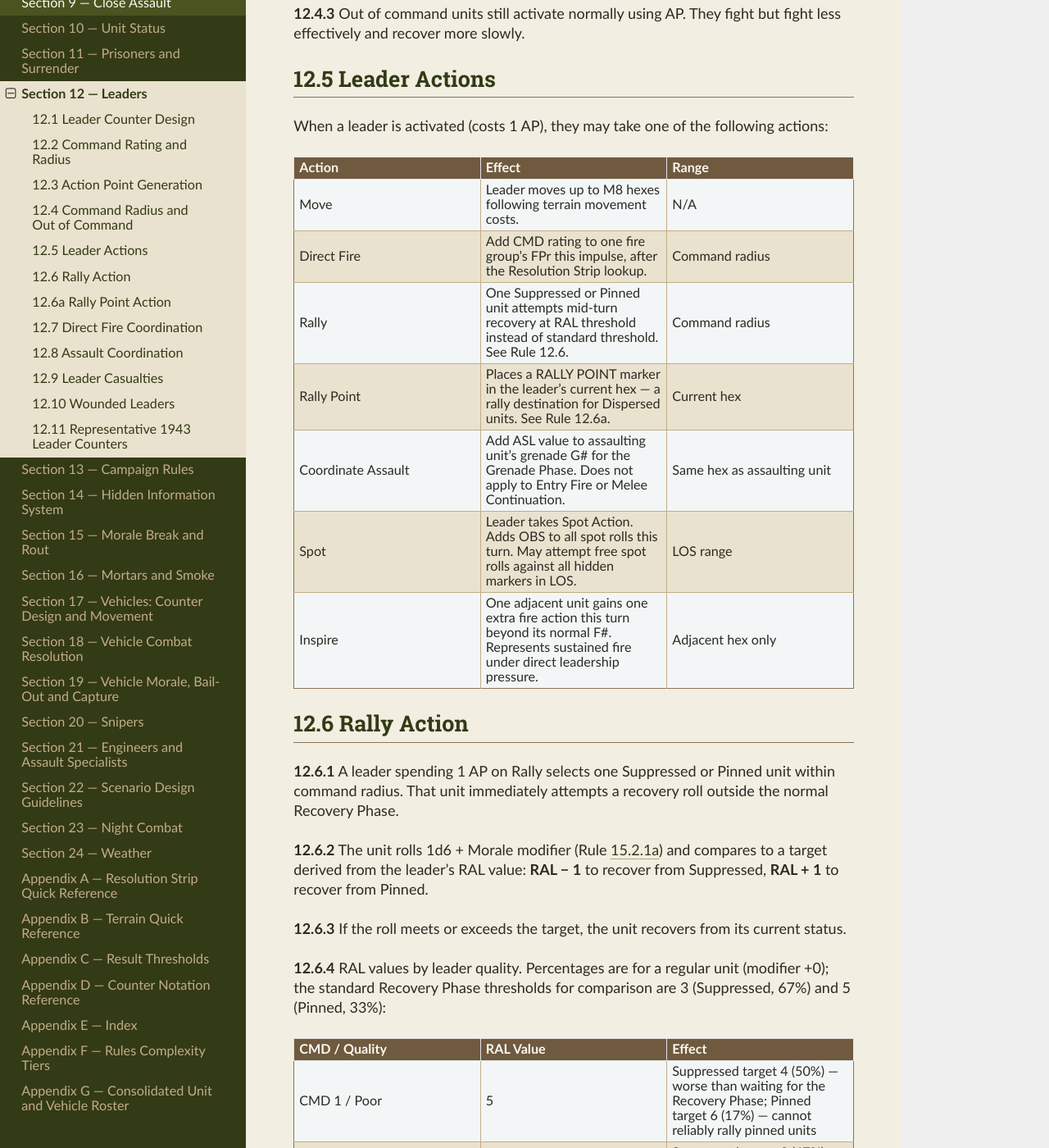
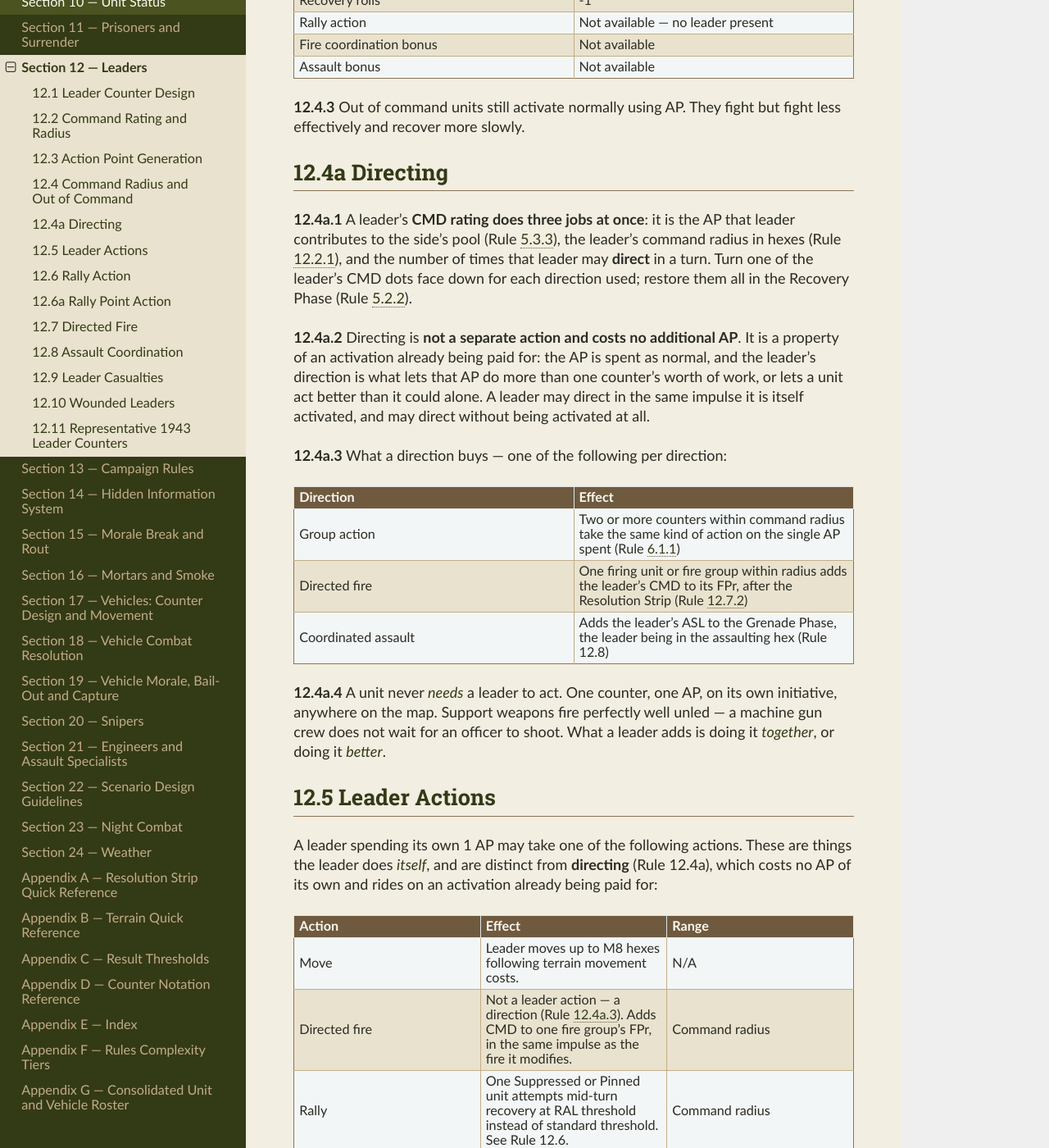
Before and after one commit to spugnoid/wdr-wargame, a Sphinx documentation site: the page built from docs/source/section_12__leaders.rst, in a window 1280 px wide and 1400 px high, scrolled down 2534 px. Shown: the whole window at 82% size. Built offline with Sphinx 7.4.7 and the Read the Docs theme 3.1.0, drawn with Linux system fonts in a browser that asks for light colours; some of the changed text lies outside the part shown.

Commit message:
Make leaders the conduit of the action economy (12.4a)
The designer's intent: leaders are the spine of this game. They set how
much a side can do, how many counters can act together, and how far that
reach extends -- and they should matter realistically rather than as a
gate bolted onto ordinary fire.

CMD now does three jobs at once (12.2.1, 12.4a.1): the AP that leader
contributes, the command radius in hexes, and the number of times it may
direct in a turn. One printed number, tracked on the counter's own dots,
and killing the officer takes all three away at once -- which is what
made junior leaders the thing snipers were told to shoot first.

6.1.1 no longer lets a bare stack act on one AP. One AP activates one
counter; two or more on that same AP require a leader directing them,
all within its radius, all taking the same kind of action. Three squads
sharing a hex are still three squads -- without an officer they cost
three Action Points to move.

New 12.4a Directing. A direction is not an action and costs no AP of its
own: it rides on an activation already being paid for, and buys either a
group action, directed fire (+CMD to FPr), or a coordinated assault
(+ASL). This also fixes the impossible timing three playtests reported --
12.7.1 charged 1 AP for the leader and 1 for the unit while 5.5.1 permits
one action per impulse, so the bonus could never reach the shot it
modified. Folding direction into that activation resolves it.

12.4a.4 keeps the leader a multiplier, not a gate: a unit never needs one
to act, and support weapons fire perfectly well unled. What a leader adds
is doing it together, or doing it better. Gating ordinary fire behind an
officer would be gamey; making concentration and coordination the things
that need one is not.

"Direct Fire" renamed "Directed fire" throughout -- it is a leader
conferring a bonus, not vehicle gun fire, and the old name collided with
the ordinary meaning of direct fire.

sphinx -W clean.

Co-Authored-By: Claude Opus 5 <noreply@anthropic.com>
Claude-Session: https://claude.ai/code/session_015yXELFrfaqQ4wwWFdrsDSf

```diff
--- a/docs/source/section_12__leaders.rst
+++ b/docs/source/section_12__leaders.rst
@@ -18,7 +18,7 @@ Leader counters use a diamond symbol (◆) and display four stats in addition to
      - **Description**
    * - Command
      - CMD ●●●
-     - Command rating 1–3 shown as filled dots. Drives AP contribution and command radius.
+     - Command rating 1–3 shown as filled dots. Does three jobs at once: AP contributed, command radius in hexes, and directions available per turn (Rule 12.4a.1). Turn a dot down for each direction used.
    * - Observation
      - OBS 1–3
      - Observation rating. Added as bonus to spot rolls when leader is present.
@@ -36,7 +36,7 @@ All leaders have M8 F1 — movement allowance 8, fire rate 1. Leaders move faste
 -------------------------------
 
 
-**12.2.1**  A leader's CMD rating (1–3) determines both their AP contribution and their command radius — the area within which they can affect friendly units.
+**12.2.1**  A leader's CMD rating (1–3) determines three things at once: their AP contribution, their command radius — the area within which they can affect friendly units — and how many times per turn they may direct (Rule 12.4a.1).
 
 .. container:: rule-guide
 
@@ -52,21 +52,25 @@ All leaders have M8 F1 — movement allowance 8, fire rate 1. Leaders move faste
      - **Quality**
      - **AP Contribution**
      - **Command Radius**
+     - **Directions / turn**
      - **Typical Role**
    * - 1
      - Poor / inexperienced
      - +1 AP
      - 1 hex (adjacent only)
+     - 1
      - Junior NCO, replacement officer
    * - 2
      - Regular
      - +2 AP
      - 2 hexes
+     - 2
      - Squad leader, platoon sergeant
    * - 3
      - Veteran / elite
      - +3 AP
      - 3 hexes
+     - 3
      - Platoon commander, company officer
 
 
@@ -196,11 +200,55 @@ All leaders have M8 F1 — movement allowance 8, fire rate 1. Leaders move faste
 
    **Example:** An out-of-command unit can still move, fire, and take other normal actions for its usual AP cost — it just does so at the penalties listed in Rule 12.4.2's table rather than being unable to act at all.
 
+12.4a  Directing
+-------------------
+
+
+**12.4a.1**  A leader's **CMD rating does three jobs at once**: it is the AP that leader contributes to the side's pool (Rule 5.3.3), the leader's command radius in hexes (Rule 12.2.1), and the number of times that leader may **direct** in a turn. Turn one of the leader's CMD dots face down for each direction used; restore them all in the Recovery Phase (Rule 5.2.2).
+
+.. container:: rule-guide
+
+   **Why:** One printed number, three jobs, and killing the officer takes all three away at once — which is exactly what made junior leaders the thing snipers and machine guns were told to shoot at first. A CMD 3 platoon commander brings three Action Points and can personally shape three of them; a CMD 1 replacement brings one and can shape one. The allowance also stops a single officer coordinating the entire company every turn from one hex, without needing a separate rule to forbid it.
+
+   **Example:** A CMD 2 squad leader contributes 2 AP, reaches 2 hexes, and may direct twice this turn. Having directed a group move and then a burst of fire, its dots are spent: it can still move and still be shot at, but it can do nothing further for anyone else until the next Recovery Phase.
+
+**12.4a.2**  Directing is **not a separate action and costs no additional AP**. It is a property of an activation already being paid for: the AP is spent as normal, and the leader's direction is what lets that AP do more than one counter's worth of work, or lets a unit act better than it could alone. A leader may direct in the same impulse it is itself activated, and may direct without being activated at all.
+
+.. container:: rule-guide
+
+   **Why:** A leader shouting an order is not a turn's worth of activity, it is the thing that makes somebody else's activity work. Pricing direction as its own action created an impossible sequence — one Action Point for the leader, another for the unit, but only one action permitted per impulse (Rule 5.5.1), so the bonus could never reach the shot it was meant to modify. Folding direction into the activation it modifies resolves that and matches what an officer actually does.
+
+   **Example:** A player spends 1 AP to fire a squad. The CMD 2 leader beside it directs that fire in the same impulse: one AP, one action, +2 to the FPr, one of the leader's two dots turned down.
+
+**12.4a.3**  What a direction buys — one of the following per direction:
+
+.. list-table::
+   :header-rows: 1
+   :widths: auto
+
+   * - **Direction**
+     - **Effect**
+   * - Group action
+     - Two or more counters within command radius take the same kind of action on the single AP spent (Rule 6.1.1)
+   * - Directed fire
+     - One firing unit or fire group within radius adds the leader's CMD to its FPr, after the Resolution Strip (Rule 12.7.2)
+   * - Coordinated assault
+     - Adds the leader's ASL to the Grenade Phase, the leader being in the assaulting hex (Rule 12.8)
+
+
+**12.4a.4**  A unit never *needs* a leader to act. One counter, one AP, on its own initiative, anywhere on the map. Support weapons fire perfectly well unled — a machine gun crew does not wait for an officer to shoot. What a leader adds is doing it *together*, or doing it *better*.
+
+.. container:: rule-guide
+
+   **Why:** Keeps the leader as a multiplier rather than a gate, which is both the historical reality and the more interesting game: a force that loses its officers is not paralysed, it is reduced to fighting as individual squads — slower, more scattered, and less accurate, but still fighting. Gating ordinary fire behind an officer would be gamey; making concentration and coordination the things that need one is not.
+
+   **Example:** An MG42 team with no leader in sight fires at its full printed effect. The same team with a CMD 3 leader directing adds 3 to its FPr — the officer is picking the target, calling the range, and correcting the burst.
+
 12.5  Leader Actions
 --------------------
 
 
-When a leader is activated (costs 1 AP), they may take one of the following actions:
+A leader spending its own 1 AP may take one of the following actions. These are things the leader does *itself*, and are distinct from **directing** (Rule 12.4a), which costs no AP of its own and rides on an activation already being paid for:
 
 .. list-table::
    :header-rows: 1
@@ -212,8 +260,8 @@ When a leader is activated (costs 1 AP), they may take one of the following acti
    * - Move
      - Leader moves up to M8 hexes following terrain movement costs.
      - N/A
-   * - Direct Fire
-     - Add CMD rating to one fire group's FPr this impulse, after the Resolution Strip lookup.
+   * - Directed fire
+     - Not a leader action — a direction (Rule 12.4a.3). Adds CMD to one fire group's FPr, in the same impulse as the fire it modifies.
      - Command radius
    * - Rally
      - One Suppressed or Pinned unit attempts mid-turn recovery at RAL threshold instead of standard threshold. See Rule 12.6.
@@ -221,8 +269,8 @@ When a leader is activated (costs 1 AP), they may take one of the following acti
    * - Rally Point
      - Places a RALLY POINT marker in the leader's current hex — a rally destination for Dispersed units. See Rule 12.6a.
      - Current hex
-   * - Coordinate Assault
-     - Add ASL value to assaulting unit's grenade G# for the Grenade Phase. Does not apply to Entry Fire or Melee Continuation.
+   * - Coordinated assault
+     - Not a leader action — a direction (Rule 12.4a.3). Adds ASL to the Grenade Phase; does not apply to Entry Fire or Melee Continuation.
      - Same hex as assaulting unit
    * - Spot
      - Leader takes Spot Action. Adds OBS to all spot rolls this turn. May attempt free spot rolls against all hidden markers in LOS.
@@ -327,17 +375,17 @@ When a leader is activated (costs 1 AP), they may take one of the following acti
 
    **Example:** A Dispersed unit sits exactly 3 hexes from two different friendly RALLY POINT markers. The owning player picks which of the two the unit rallies to when its Recovery Phase roll succeeds.
 
-12.7  Direct Fire Coordination
-------------------------------
+12.7  Directed Fire
+-------------------
 
 
-**12.7.1**  A leader spending 1 AP on Direct Fire adds their CMD rating to the FPr of one fire group within command radius.
+**12.7.1**  A leader may **direct the fire** of one unit or fire group within its command radius, adding its CMD rating to that attack's FPr. This is a direction (Rule 12.4a), not a separate action: it costs no AP of its own, happens in the same impulse as the fire it modifies, and turns down one of the leader's CMD dots.
 
 .. container:: rule-guide
 
    **Why:** Gives a leader a direct way to boost a fire attack's raw firepower rather than just improving morale or coordination indirectly, spending the same 1 AP that any other Leader Action costs (Rule 12.5) so it competes with those other options for the leader's turn.
 
-   **Example:** A CMD 2 leader spending 1 AP on Direct Fire adds +2 to a nearby fire group's FPr this impulse, on top of whatever the firing units' own summed eFP produced.
+   **Example:** A CMD 2 leader directing a nearby fire group adds +2 to its FPr in that same impulse, on top of whatever the firing units' own summed eFP produced.
 
 **12.7.2**  The bonus is added to the **FPr**, after the Resolution Strip lookup (Rule 8.4.1) — not to the summed eFP before it. It is therefore worth its full face value whatever the size of the attack, and may carry the result above the strip's own maximum of 12.
 
@@ -345,7 +393,7 @@ When a leader is activated (costs 1 AP), they may take one of the following acti
 
    **Why:** Command coordination is not another rifle in the firing line, so it is not subject to the diminishing returns the strip models for volume of fire. Adding it before the lookup would let compression swallow it whole — a CMD 3 leader spending 1 AP on a fire group already summing 20 eFP would change FPr by nothing at all, since 20 and 23 fall in the same band. Applied after, the leader's contribution is always exactly what the counter says it is.
 
-   **Example:** A fire group's eFP sums to 20, reading FPr 10 off the strip. A CMD 2 leader's Direct Fire makes the attack FPr 12 — the bonus lands in full, where adding it to the eFP first would have left the group at FPr 10 and wasted the AP.
+   **Example:** A fire group's eFP sums to 20, reading FPr 10 off the strip. A CMD 2 leader directing it makes the attack FPr 12 — the bonus lands in full, where adding it to the eFP first would have left the group at FPr 10 and wasted the AP.
 
 **12.7.3**  Multiple leaders cannot stack fire coordination bonuses on the same fire group in the same impulse. The highest single CMD bonus applies.
 
@@ -353,15 +401,15 @@ When a leader is activated (costs 1 AP), they may take one of the following acti
 
    **Why:** Caps a fire group's leadership bonus at one leader's worth even if several leaders are in range, preventing a cluster of leaders from compounding an already-large firepower bonus onto a single attack — command coordination has a ceiling per attack.
 
-   **Example:** If both a CMD 2 leader and a CMD 3 leader are in range of the same fire group and both would want to apply Direct Fire to it in the same impulse, only the higher CMD 3 bonus actually applies — the two bonuses don't add together.
+   **Example:** If both a CMD 2 leader and a CMD 3 leader are in range of the same fire group and both would want to direct it in the same impulse, only the higher CMD 3 bonus actually applies — the two bonuses don't add together.
 
-**12.7.4**  A HIDDEN leader's command is limited to what silence permits: they contribute CMD to the AP pool (Rule 12.3.1 — planning happens off-map) and add CMD to rolls of units **in their own hex only**. Every other leader function — Direct Fire coordination, Rally, Inspire, Leader Actions, command radius to other hexes, and the Recovery Phase CMD bonus of Rule 5.2.6 for units outside their hex — requires the leader to be VISIBLE: shouting orders across a field reveals the shouter. A hidden leader may reveal voluntarily at the start of any friendly impulse (remove the blind marker) to use these functions.
+**12.7.4**  A HIDDEN leader's command is limited to what silence permits: they contribute CMD to the AP pool (Rule 12.3.1 — planning happens off-map) and add CMD to rolls of units **in their own hex only**. Every other leader function — directing fire, coordination, Rally, Inspire, Leader Actions, command radius to other hexes, and the Recovery Phase CMD bonus of Rule 5.2.6 for units outside their hex — requires the leader to be VISIBLE: shouting orders across a field reveals the shouter. A hidden leader may reveal voluntarily at the start of any friendly impulse (remove the blind marker) to use these functions.
 
 .. container:: rule-guide
 
    **Why:** Reconciles the hidden-information system (Section 14) with leader command functions by treating audible commands as inherently revealing — a hidden leader can still plan (AP contribution) and help their own hex quietly, but projecting command outward requires the leader to break cover and become visible.
 
-   **Example:** A HIDDEN leader still contributes their CMD to the side's AP pool and can add CMD to a unit sharing their own hex, but if that leader wants to use Direct Fire on a fire group two hexes away, they must first reveal (removing the blind marker) — silent long-range coordination isn't an option.
+   **Example:** A HIDDEN leader still contributes their CMD to the side's AP pool and can add CMD to a unit sharing their own hex, but if that leader wants to direct the fire of a group two hexes away, they must first reveal (removing the blind marker) — silent long-range coordination isn't an option.
 
 12.8  Assault Coordination
 --------------------------
@@ -371,7 +419,7 @@ When a leader is activated (costs 1 AP), they may take one of the following acti
 
 .. container:: rule-guide
 
-   **Why:** Requires the leader to physically be in the same hex as the assaulting unit, unlike Direct Fire's command-radius range (Rule 12.7.1) — coordinating a close assault means being right there with the assault, not directing it from a distance.
+   **Why:** Requires the leader to physically be in the same hex as the assaulting unit, unlike directed fire's command-radius range (Rule 12.7.1) — coordinating a close assault means being right there with the assault, not directing it from a distance.
 
    **Example:** A leader standing in the same hex as Alpha when Alpha declares a close assault can spend 1 AP on Coordinate Assault to boost Alpha's grenade G#; a leader two hexes away, even well within command radius, cannot provide this specific bonus.
 
--- a/docs/source/section_6__actions_and_reactions.rst
+++ b/docs/source/section_6__actions_and_reactions.rst
@@ -5,13 +5,13 @@ Section 6 — Actions and Reactions
 ------------------
 
 
-**6.1.1**  Spending 1 AP activates one unit or stack for that impulse, granting exactly one action from the Section 6.3 table.
+**6.1.1**  Spending 1 AP activates **one counter** for that impulse, granting exactly one action from the Section 6.3 table. To activate **two or more counters on that single AP**, a leader must direct them (Rule 12.4a): every counter activated must lie within that leader's command radius, and they must all take the same kind of action.
 
 .. container:: rule-guide
 
-   **Why:** Ties the AP resource directly to the Section 6.3 action menu, so every activation is both priced (1 AP) and limited to exactly one action — no free extra actions bundled into a single AP spend.
+   **Why:** Ties the AP resource directly to the Section 6.3 action menu, so every activation is both priced (1 AP) and limited to exactly one action. Making a leader the only way to move or shoot with more than one counter at once is the central fact about small-unit command: men act on their own initiative one at a time, and it takes somebody in charge to make them act *together*. A stack is not a unit — three squads sharing a hex are still three squads, and without an officer they take three Action Points to move.
 
-   **Example:** Alpha's player spends 1 AP to activate Alpha this impulse, choosing one action from the 6.3 table (e.g. Move). Alpha may not also Fire in the same impulse without spending a second AP in a later impulse.
+   **Example:** Alpha's player spends 1 AP to activate Alpha this impulse, choosing one action from the 6.3 table. Moving Alpha and the two squads beside it on that same AP requires a leader within command radius of all three, directing them (Rule 12.4a).
 
 **6.1.2**  A unit may be activated more than once per turn, in separate impulses, each activation costing 1 AP. A unit's turn ends — no further movement or fire this turn — the moment it is marked MOVED/FIRED (Rule 6.5.4): a fresh unit reaches MOVED/FIRED after one Regular action (Rule 6.3.2) or after its second Assault part-action (Rule 6.3.3); a stationary weapon with F# greater than 1 (Rule 6.6) reaches it only once its printed F# is expended. A unit already MOVED/FIRED may not be activated again this turn (see Rule 6.7 for its remaining defensive rights).
 
```
Also changed, not shown: docs/source/appendix_e__index.rst (+13 -3 lines).
